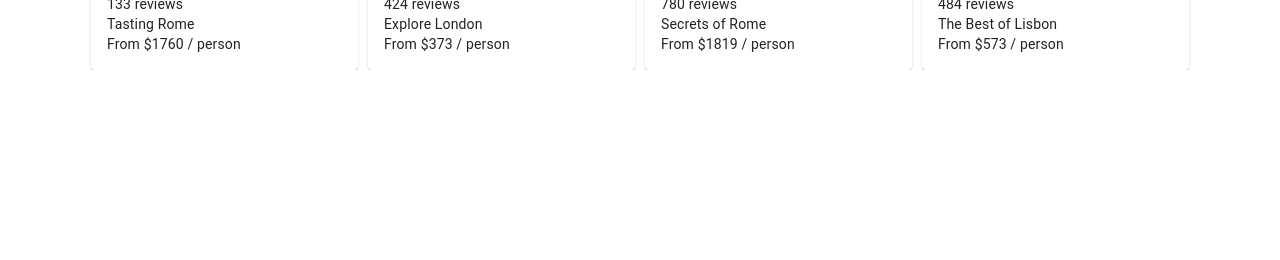
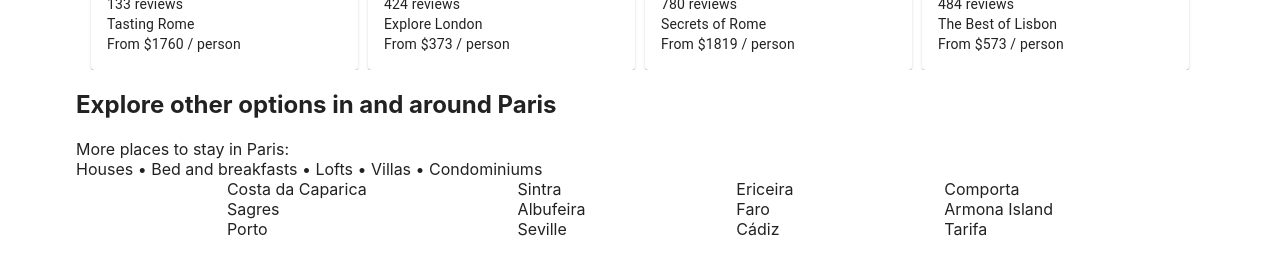
Before and after one commit to Breath-of-Fresh-AirBNB/Recommended, a React app: page / in a window 1280 px wide. Shown: the part 916-1176 px from the top of the page. Before the commit the page ends 994 px from the top, so only its background shows below. Built offline with nearby package versions, Linux system fonts and the light colour scheme; no server answers; the HTML template or start-up script is replaced by a standard one.

Commit message:
Built out Explore other options in and around..

```diff
--- a/src/components/App.jsx
+++ b/src/components/App.jsx
@@ -3,6 +3,7 @@ import axios from 'axios';
 import styled from 'styled-components';
 import PlacesToStay from './PlacesToStay';
 import ThingsToDo from './ThingsToDo';
+import ExploreOtherOptions from './ExploreOtherOptions';
 import sampleHomes from './sampleHomes';
 import sampleActivities from './sampleActivities';
 
@@ -20,7 +21,7 @@ class App extends React.Component {
     this.state = {
       homes: sampleHomes,
       activities: sampleActivities,
-      // destinations: sampleHomes[0],
+      destinations: sampleHomes[0].relatedDestinations,
     };
   }
 
@@ -48,7 +49,7 @@ class App extends React.Component {
   }
 
   render() {
-    const { homes, activities } = this.state;
+    const { homes, activities, destinations } = this.state;
     return (
       <Container>
         <PlacesToStay
@@ -57,6 +58,9 @@ class App extends React.Component {
         <ThingsToDo
           activities={activities}
         />
+        <ExploreOtherOptions
+          destinations={destinations}
+        />
       </Container>
     );
   }
--- a/src/components/ExploreOtherOptions.jsx
+++ b/src/components/ExploreOtherOptions.jsx
@@ -0,0 +1,63 @@
+import React from 'react';
+import styled from 'styled-components';
+
+const Explore = styled.div`
+  color: rgb(34, 34, 34);
+  font-family: Circular, -apple-system, BlinkMacSystemFont, Roboto, 'Helvetica Neue', sans-serif;
+`;
+
+const Title = styled.h2`
+  display: block;
+  font-size: 1.5em;
+  font-weight: bold;
+`;
+
+const Destinations = styled.div`
+  display: flex;
+  justify-content: space-evenly;
+
+`;
+
+const ExploreOtherOptions = ({ destinations }) => (
+  <Explore>
+    <Title>Explore other options in and around Paris</Title>
+    <p>
+      More places to stay in Paris:
+      <br />
+      Houses • Bed and breakfasts • Lofts • Villas • Condominiums
+      <br />
+      <Destinations>
+        <div>
+          {destinations[0]}
+          <br />
+          {destinations[1]}
+          <br />
+          {destinations[2]}
+        </div>
+        <div>
+          {destinations[3]}
+          <br />
+          {destinations[4]}
+          <br />
+          {destinations[5]}
+        </div>
+        <div>
+          {destinations[6]}
+          <br />
+          {destinations[7]}
+          <br />
+          {destinations[8]}
+        </div>
+        <div>
+          {destinations[9]}
+          <br />
+          {destinations[10]}
+          <br />
+          {destinations[11]}
+        </div>
+      </Destinations>
+    </p>
+  </Explore>
+);
+
+export default ExploreOtherOptions;
```
Also changed, not shown: 1 other file (tests, documents, lock files or other folders).
